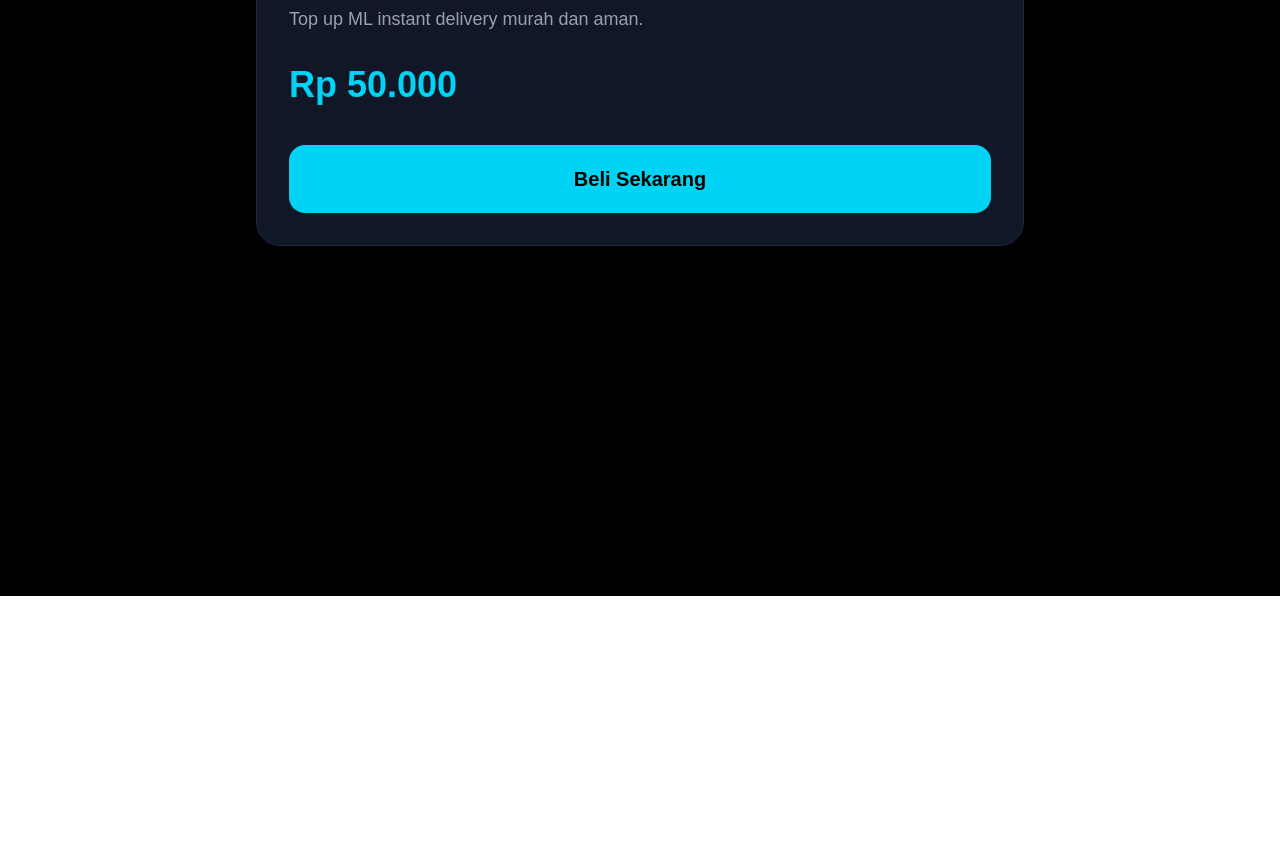
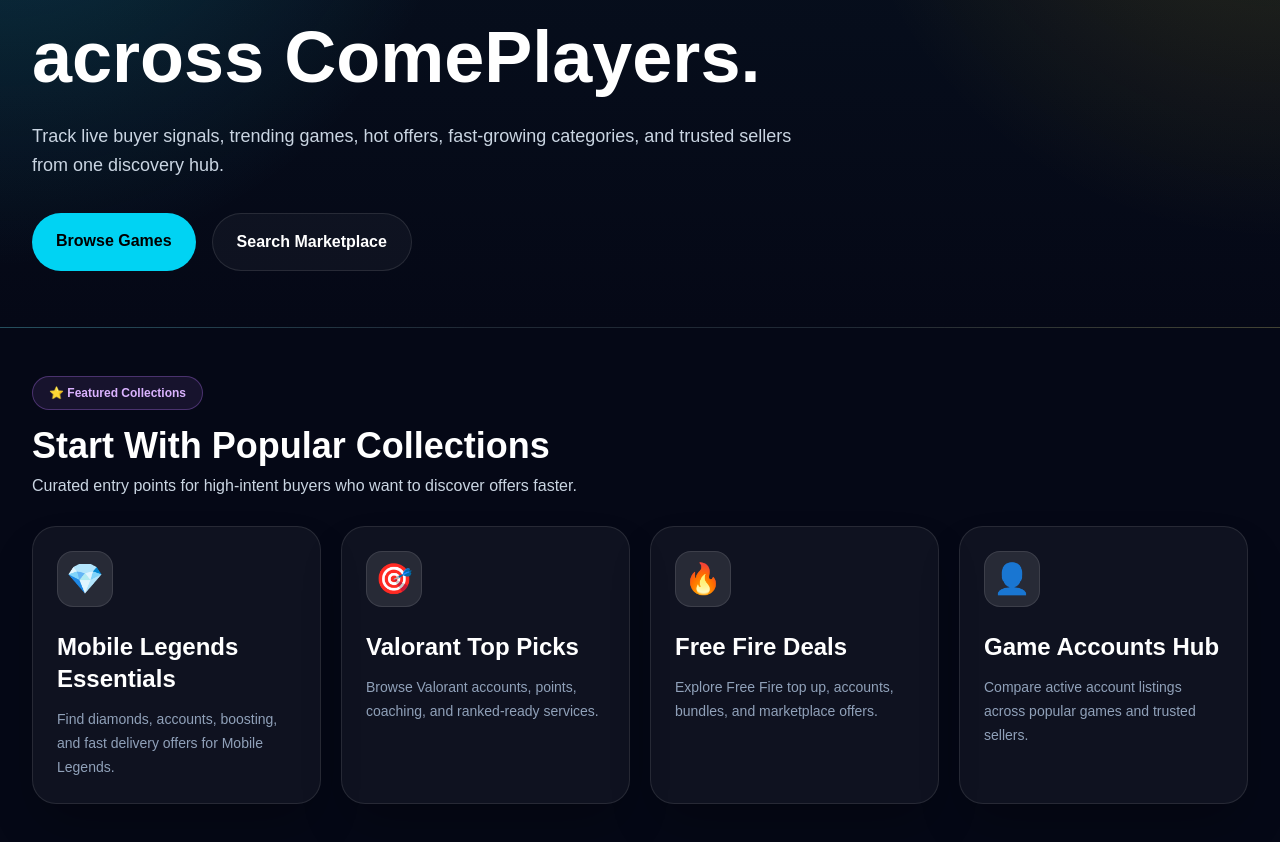
Before and after one commit to zetsuen1412-alt/evo-gaming, a Next.js app: page /discover in a window 1280 px wide. Shown: the part 300-1142 px from the top of the page. Before the commit the page ends 896 px from the top, so only its background shows below. Built offline with nearby package versions, Linux system fonts and the light colour scheme; no server answers; the database is empty.

Commit message:
stage 50 marketplace discovery

```diff
--- a/app/HomeClient.tsx
+++ b/app/HomeClient.tsx
@@ -102,6 +102,22 @@ export default function Home() {
               🎧 24/7 Support
             </span>
           </div>
+
+          <div className="mt-8 flex flex-wrap gap-4">
+            <Link
+              href="/discover"
+              className="inline-flex items-center justify-center rounded-full bg-yellow-400 px-6 py-4 text-sm font-black text-black shadow-2xl shadow-yellow-400/20 transition hover:bg-yellow-300"
+            >
+              Explore Marketplace Discovery →
+            </Link>
+
+            <Link
+              href="/games"
+              className="inline-flex items-center justify-center rounded-full border border-cyan-400 px-6 py-4 text-sm font-black text-cyan-300 transition hover:bg-cyan-400 hover:text-black"
+            >
+              Browse Games
+            </Link>
+          </div>
         </div>
       </section>
 
--- a/app/api/marketplace/search/route.ts
+++ b/app/api/marketplace/search/route.ts
@@ -49,11 +49,54 @@ function productHref(product: ProductRow) {
   return `/product/${product.slug || product.id}`;
 }
 
+function scoreProduct(product: ProductRow, rawQuery: string, rawCategory: string) {
+  const query = rawQuery.trim().toLowerCase();
+  const categoryQuery = rawCategory.trim().toLowerCase();
+
+  const title = (product.title || "").toLowerCase();
+  const game = (product.game_name || "").toLowerCase();
+  const category = (product.category || "").toLowerCase();
+  const seller = (product.seller_name || "").toLowerCase();
+
+  let score = 0;
+
+  if (query) {
+    if (title === query) score += 100;
+    if (title.startsWith(query)) score += 70;
+    if (title.includes(query)) score += 45;
+
+    if (game === query) score += 55;
+    if (game.includes(query)) score += 35;
+
+    if (category === query) score += 35;
+    if (category.includes(query)) score += 25;
+
+    if (seller.includes(query)) score += 10;
+  }
+
+  if (categoryQuery) {
+    const normalizedCategoryQuery = normalizeSearch(categoryQuery);
+    const normalizedProductCategory = normalizeSearch(category);
+
+    if (normalizedProductCategory === normalizedCategoryQuery) score += 45;
+    if (normalizedProductCategory.includes(normalizedCategoryQuery)) score += 25;
+  }
+
+  const createdAt = new Date(product.created_at).getTime();
+  if (Number.isFinite(createdAt)) {
+    const ageDays = Math.max(0, (Date.now() - createdAt) / 86_400_000);
+    score += Math.max(0, 15 - ageDays * 0.5);
+  }
+
+  return Math.round(score);
+}
+
 export async function GET(request: NextRequest) {
   const { searchParams } = new URL(request.url);
   const rawQuery = searchParams.get("q")?.trim() || "";
   const rawCategory = searchParams.get("category")?.trim() || "";
   const limit = Math.min(Math.max(Number(searchParams.get("limit") || 8), 1), 20);
+  const productFetchLimit = Math.min(limit * 4, 60);
 
   if (rawQuery.length < 2 && rawCategory.length < 2) {
     return NextResponse.json({
@@ -75,7 +118,7 @@ export async function GET(request: NextRequest) {
     const { data: categoryData, error: categoryError } = await supabase
       .from("categories")
       .select("id,name,slug,icon")
-      .or(`slug.eq.${normalizedCategory},name.ilike.${categoryNameCandidate}`)
+      .or(`slug.eq.${normalizedCategory},name.ilike.%${categoryNameCandidate}%`)
       .maybeSingle();
 
     if (categoryError) {
@@ -105,7 +148,9 @@ export async function GET(request: NextRequest) {
     )
     .eq("status", "active")
     .eq("is_active", true)
-    .or(`normalized_name.ilike.%${searchText}%,name.ilike.%${searchText}%,slug.ilike.%${normalizedQuery}%`)
+    .or(
+      `normalized_name.ilike.%${searchText}%,name.ilike.%${searchText}%,slug.ilike.%${normalizedQuery}%`
+    )
     .order("is_trending", { ascending: false })
     .order("offer_count", { ascending: false })
     .limit(limit);
@@ -116,9 +161,11 @@ export async function GET(request: NextRequest) {
       "id,title,slug,price,image_url,category,game_name,seller_name,created_at,category_id"
     )
     .eq("status", "active")
-    .or(`title.ilike.%${searchText}%,description.ilike.%${searchText}%,game_name.ilike.%${searchText}%,category.ilike.%${searchText}%`)
+    .or(
+      `title.ilike.%${searchText}%,description.ilike.%${searchText}%,game_name.ilike.%${searchText}%,category.ilike.%${searchText}%`
+    )
     .order("created_at", { ascending: false })
-    .limit(limit);
+    .limit(productFetchLimit);
 
   if (categoryFilter) {
     const productCategoryList = productCategoryValues
@@ -162,14 +209,26 @@ export async function GET(request: NextRequest) {
       : `/games/${game.slug}`,
   }));
 
-  const products = ((productsResult.data || []) as ProductRow[]).map((product) => ({
-    ...product,
-    href: productHref(product),
-  }));
+  const products = ((productsResult.data || []) as ProductRow[])
+    .map((product) => ({
+      ...product,
+      href: productHref(product),
+      relevance_score: scoreProduct(product, rawQuery, rawCategory),
+    }))
+    .sort((a, b) => {
+      if (b.relevance_score !== a.relevance_score) {
+        return b.relevance_score - a.relevance_score;
+      }
+
+      return new Date(b.created_at).getTime() - new Date(a.created_at).getTime();
+    })
+    .slice(0, limit);
 
   const categories = ((categoriesResult.data || []) as CategoryRow[]).map((category) => ({
     ...category,
-    href: `/games?category=${encodeURIComponent(category.slug)}${rawQuery ? `&q=${encodeURIComponent(rawQuery)}` : ""}`,
+    href: `/games?category=${encodeURIComponent(category.slug)}${
+      rawQuery ? `&q=${encodeURIComponent(rawQuery)}` : ""
+    }`,
   }));
 
   return NextResponse.json({
--- /dev/null
+++ b/app/discover/page.tsx
@@ -0,0 +1,129 @@
+import type { Metadata } from "next";
+import Link from "next/link";
+import MarketplaceIntelligence from "@/components/marketplace/MarketplaceIntelligence";
+import FeaturedSellers from "@/components/sellers/FeaturedSellers";
+
+export const metadata: Metadata = {
+  title: "Discover Marketplace | ComePlayers",
+  description:
+    "Discover trending games, hot offers, fast-growing categories, featured collections, and top sellers on ComePlayers.",
+  alternates: { canonical: "/discover" },
+  openGraph: {
+    title: "Discover Marketplace | ComePlayers",
+    description:
+      "Explore live marketplace trends, hot offers, fast-growing categories, and trusted sellers on ComePlayers.",
+    url: "/discover",
+    siteName: "ComePlayers",
+    type: "website",
+  },
+};
+
+const collections = [
+  {
+    title: "Mobile Legends Essentials",
+    description: "Find diamonds, accounts, boosting, and fast delivery offers for Mobile Legends.",
+    href: "/search?q=mobile%20legends",
+    icon: "💎",
+  },
+  {
+    title: "Valorant Top Picks",
+    description: "Browse Valorant accounts, points, coaching, and ranked-ready services.",
+    href: "/search?q=valorant",
+    icon: "🎯",
+  },
+  {
+    title: "Free Fire Deals",
+    description: "Explore Free Fire top up, accounts, bundles, and marketplace offers.",
+    href: "/search?q=free%20fire",
+    icon: "🔥",
+  },
+  {
+    title: "Game Accounts Hub",
+    description: "Compare active account listings across popular games and trusted sellers.",
+    href: "/games?category=game-accounts",
+    icon: "👤",
+  },
+];
+
+export default function DiscoverPage() {
+  return (
+    <main className="min-h-screen bg-[#050816] text-white">
+      <section className="border-b border-white/10 bg-[radial-gradient(circle_at_top_left,rgba(34,211,238,.22),transparent_34%),radial-gradient(circle_at_top_right,rgba(250,204,21,.16),transparent_32%),linear-gradient(180deg,#07111f,#050816)] px-8 py-14">
+        <div className="mx-auto max-w-7xl">
+          <p className="inline-flex rounded-full border border-yellow-400/30 bg-yellow-400/10 px-5 py-3 text-sm font-black text-yellow-300">
+            ✨ Marketplace Discovery V2
+          </p>
+
+          <h1 className="mt-6 max-w-4xl text-5xl font-black leading-tight md:text-7xl">
+            Discover what is hot across ComePlayers.
+          </h1>
+
+          <p className="mt-5 max-w-3xl text-lg leading-relaxed text-slate-300">
+            Track live buyer signals, trending games, hot offers, fast-growing categories,
+            and trusted sellers from one discovery hub.
+          </p>
+
+          <div className="mt-8 flex flex-wrap gap-4">
+            <Link
+              href="/games"
+              className="rounded-full bg-cyan-400 px-6 py-4 font-black text-black transition hover:bg-cyan-300"
+            >
+              Browse Games
+            </Link>
+
+            <Link
+              href="/search"
+              className="rounded-full border border-white/10 bg-white/[0.04] px-6 py-4 font-black text-white transition hover:border-cyan-400"
+            >
+              Search Marketplace
+            </Link>
+          </div>
+        </div>
+      </section>
+
+      <section className="mx-auto max-w-7xl px-8 py-12">
+        <div className="mb-7 flex flex-col justify-between gap-4 md:flex-row md:items-end">
+          <div>
+            <p className="inline-flex rounded-full border border-purple-400/30 bg-purple-400/10 px-4 py-2 text-xs font-black text-purple-300">
+              ⭐ Featured Collections
+            </p>
+            <h2 className="mt-4 text-4xl font-black">Start With Popular Collections</h2>
+            <p className="mt-2 max-w-2xl text-slate-300">
+              Curated entry points for high-intent buyers who want to discover offers faster.
+            </p>
+          </div>
+        </div>
+
+        <div className="grid gap-5 md:grid-cols-2 xl:grid-cols-4">
+          {collections.map((collection) => (
+            <Link
+              key={collection.title}
+              href={collection.href}
+              className="group rounded-3xl border border-white/10 bg-white/[0.045] p-6 shadow-2xl shadow-black/30 transition hover:-translate-y-1 hover:border-cyan-400 hover:bg-cyan-950/20"
+            >
+              <div className="flex h-14 w-14 items-center justify-center rounded-2xl border border-white/10 bg-white/10 text-3xl">
+                {collection.icon}
+              </div>
+
+              <h3 className="mt-6 text-2xl font-black group-hover:text-cyan-300">
+                {collection.title}
+              </h3>
+
+              <p className="mt-3 text-sm leading-6 text-slate-400">
+                {collection.description}
+              </p>
+            </Link>
+          ))}
+        </div>
+      </section>
+
+      <MarketplaceIntelligence />
+
+      <FeaturedSellers
+        title="Top Sellers To Watch"
+        subtitle="Trusted sellers ranked by reviews, completed orders, active listings, and buyer conversion."
+        limit={8}
+      />
+    </main>
+  );
+}
--- a/app/search/page.tsx
+++ b/app/search/page.tsx
@@ -19,6 +19,7 @@ type SearchProduct = {
   price: number | string | null;
   category: string | null;
   game_name: string | null;
+  relevance_score?: number;
 };
 
 type SearchCategory = {
@@ -36,7 +37,6 @@ type PageProps = {
   }>;
 };
 
-
 export async function generateMetadata({ searchParams }: PageProps): Promise<Metadata> {
   const params = await searchParams;
   const query = params.q?.trim() || "";
@@ -52,7 +52,9 @@ export async function generateMetadata({ searchParams }: PageProps): Promise<Met
   if (query) canonicalParams.set("q", query);
   if (category) canonicalParams.set("category", category);
 
-  const canonical = `/search${canonicalParams.toString() ? `?${canonicalParams.toString()}` : ""}`;
+  const canonical = `/search${
+    canonicalParams.toString() ? `?${canonicalParams.toString()}` : ""
+  }`;
 
   return {
     title,
@@ -78,18 +80,32 @@ function formatPrice(value: string | number | null | undefined) {
   }).format(amount);
 }
 
+function getSearchBadge(product: SearchProduct) {
+  const score = Number(product.relevance_score || 0);
+
+  if (score >= 80) return "🔥 Best Match";
+  if (score >= 45) return "⭐ Recommended";
+  if (score >= 25) return "🎮 Related";
+  return null;
+}
+
 export default async function MarketplaceSearchPage({ searchParams }: PageProps) {
   const params = await searchParams;
   const query = params.q?.trim() || "";
   const category = params.category?.trim() || "";
 
   const requestHeaders = await headers();
-  const host = requestHeaders.get("x-forwarded-host") || requestHeaders.get("host") || "localhost:3000";
+  const host =
+    requestHeaders.get("x-forwarded-host") ||
+    requestHeaders.get("host") ||
+    "localhost:3000";
   const protocol = requestHeaders.get("x-forwarded-proto") || "http";
   const origin = `${protocol}://${host}`;
 
   const [{ data: categories }, searchResponse] = await Promise.all([
-    supabase.from("categories").select("id,name,slug,icon").order("id", { ascending: true }),
+    supabase.from("categories").select("id,name,slug,icon").order("id", {
+      ascending: true,
+    }),
     query.length >= 2 || category.length >= 2
       ? fetch(
           `${origin}/api/marketplace/search?q=${encodeURIComponent(
@@ -100,7 +116,9 @@ export default async function MarketplaceSearchPage({ searchParams }: PageProps)
       : Promise.resolve(null),
   ]);
 
-  const searchJson = searchResponse ? await searchResponse.json().catch(() => null) : null;
+  const searchJson = searchResponse
+    ? await searchResponse.json().catch(() => null)
+    : null;
   const games = (searchJson?.games || []) as SearchGame[];
   const products = (searchJson?.products || []) as SearchProduct[];
   const resultCategories = (searchJson?.categories || []) as SearchCategory[];
@@ -113,10 +131,15 @@ export default async function MarketplaceSearchPage({ searchParams }: PageProps)
           <p className="w-fit rounded-full border border-cyan-400/40 bg-cyan-400/10 px-4 py-2 text-sm font-black text-cyan-300">
             🔎 Unified Marketplace Search
           </p>
-          <h1 className="mt-5 text-4xl font-black md:text-6xl">Search ComePlayers</h1>
+
+          <h1 className="mt-5 text-4xl font-black md:text-6xl">
+            Search ComePlayers
+          </h1>
+
           <p className="mt-4 max-w-2xl text-slate-300">
             Find games, products, and marketplace categories from one search page.
           </p>
+
           <div className="mt-8 max-w-3xl">
             <MarketplaceSearch
               categories={categories || []}
@@ -134,9 +157,14 @@ export default async function MarketplaceSearchPage({ searchParams }: PageProps)
             <h2 className="text-3xl font-black">
               {query ? `Results for “${query}”` : "Marketplace Results"}
             </h2>
+
             <p className="mt-1 text-slate-400">{totalResults} results found</p>
           </div>
-          <Link href="/games" className="rounded-xl border border-white/10 px-4 py-3 font-bold text-slate-200 hover:border-cyan-400">
+
+          <Link
+            href="/games"
+            className="rounded-xl border border-white/10 px-4 py-3 font-bold text-slate-200 hover:border-cyan-400"
+          >
             Browse Games
           </Link>
         </div>
@@ -150,61 +178,123 @@ export default async function MarketplaceSearchPage({ searchParams }: PageProps)
             <section>
               <div className="mb-4 flex items-center justify-between">
                 <h3 className="text-2xl font-black text-cyan-300">Games</h3>
-                <span className="text-sm text-slate-400">{games.length} results</span>
+                <span className="text-sm text-slate-400">
+                  {games.length} results
+                </span>
               </div>
+
               {games.length > 0 ? (
                 <div className="grid gap-4 md:grid-cols-2 lg:grid-cols-3">
                   {games.map((game) => (
-                    <Link key={game.id} href={game.href} className="rounded-2xl border border-white/10 bg-[#0b1220] p-5 transition hover:border-cyan-400">
+                    <Link
+                      key={game.id}
+                      href={game.href}
+                      className="rounded-2xl border border-white/10 bg-[#0b1220] p-5 transition hover:border-cyan-400"
+                    >
                       <p className="text-xl font-black text-white">{game.name}</p>
+
                       <p className="mt-2 text-sm text-slate-400">
-                        {game.offer_count || 0} offers{game.rating ? ` • ★ ${Number(game.rating).toFixed(1)}` : ""}
+                        {game.offer_count || 0} offers
+                        {game.rating
+                          ? ` • ★ ${Number(game.rating).toFixed(1)}`
+                          : ""}
                       </p>
                     </Link>
                   ))}
                 </div>
               ) : (
-                <p className="rounded-2xl border border-white/10 bg-white/[0.03] p-5 text-slate-400">No games found.</p>
+                <p className="rounded-2xl border border-white/10 bg-white/[0.03] p-5 text-slate-400">
+                  No games found.
+                </p>
               )}
             </section>
 
             <section>
               <div className="mb-4 flex items-center justify-between">
-                <h3 className="text-2xl font-black text-emerald-300">Products</h3>
-                <span className="text-sm text-slate-400">{products.length} results</span>
+                <h3 className="text-2xl font-black text-emerald-300">
+                  Products
+                </h3>
+                <span className="text-sm text-slate-400">
+                  {products.length} results
+                </span>
               </div>
+
               {products.length > 0 ? (
                 <div className="grid gap-4 md:grid-cols-2 lg:grid-cols-3">
-                  {products.map((product) => (
-                    <Link key={product.id} href={product.href} className="rounded-2xl border border-white/10 bg-[#0b1220] p-5 transition hover:border-cyan-400">
-                      <p className="line-clamp-2 text-lg font-black text-white">{product.title}</p>
-                      <p className="mt-2 text-sm text-slate-400">
-                        {product.game_name || "Game"}{product.category ? ` • ${product.category}` : ""}
-                      </p>
-                      <p className="mt-4 text-xl font-black text-cyan-300">{formatPrice(product.price)}</p>
-                    </Link>
-                  ))}
+                  {products.map((product) => {
+                    const badge = getSearchBadge(product);
+
+                    return (
+                      <Link
+                        key={product.id}
+                        href={product.href}
+                        className="rounded-2xl border border-white/10 bg-[#0b1220] p-5 transition hover:border-cyan-400"
+                      >
+                        <div className="flex flex-wrap gap-2">
+                          {badge ? (
+                            <span className="rounded-full bg-cyan-400/10 px-3 py-1 text-xs font-black text-cyan-300">
+                              {badge}
+                            </span>
+                          ) : null}
+
+                          {product.category ? (
+                            <span className="rounded-full border border-white/10 bg-white/[0.04] px-3 py-1 text-xs font-bold text-slate-300">
+                              {product.category}
+                            </span>
+                          ) : null}
+                        </div>
+
+                        <p className="mt-4 line-clamp-2 text-lg font-black text-white">
+                          {product.title}
+                        </p>
+
+                        <p className="mt-2 text-sm text-slate-400">
+                          {product.game_name || "Game"}
+                          {product.category ? ` • ${product.category}` : ""}
+                        </p>
+
+                        <p className="mt-4 text-xl font-black text-cyan-300">
+                          {formatPrice(product.price)}
+                        </p>
+                      </Link>
+                    );
+                  })}
                 </div>
               ) : (
-                <p className="rounded-2xl border border-white/10 bg-white/[0.03] p-5 text-slate-400">No products found.</p>
+                <p className="rounded-2xl border border-white/10 bg-white/[0.03] p-5 text-slate-400">
+                  No products found.
+                </p>
               )}
             </section>
 
             <section>
               <div className="mb-4 flex items-center justify-between">
-                <h3 className="text-2xl font-black text-purple-300">Categories</h3>
-                <span className="text-sm text-slate-400">{resultCategories.length} results</span>
+                <h3 className="text-2xl font-black text-purple-300">
+                  Categories
+                </h3>
+
+                <span className="text-sm text-slate-400">
+                  {resultCategories.length} results
+                </span>
               </div>
+
               {resultCategories.length > 0 ? (
                 <div className="flex flex-wrap gap-3">
                   {resultCategories.map((item) => (
-                    <Link key={item.id} href={item.href} className="rounded-full border border-white/10 bg-white/[0.04] px-4 py-3 font-bold text-slate-200 transition hover:border-cyan-400">
-                      {item.icon ? `${item.icon} ` : ""}{item.name}
+                    <Link
+                      key={item.id}
+                      href={item.href}
+                      className="rounded-full border border-white/10 bg-white/[0.04] px-4 py-3 font-bold text-slate-200 transition hover:border-cyan-400"
+                    >
+                      {item.icon ? `${item.icon} ` : ""}
+                      {item.name}
                     </Link>
                   ))}
                 </div>
               ) : (
-                <p className="rounded-2xl border border-white/10 bg-white/[0.03] p-5 text-slate-400">No categories found.</p>
+                <p className="rounded-2xl border border-white/10 bg-white/[0.03] p-5 text-slate-400">
+                  No categories found.
+                </p>
               )}
             </section>
           </div>
```
